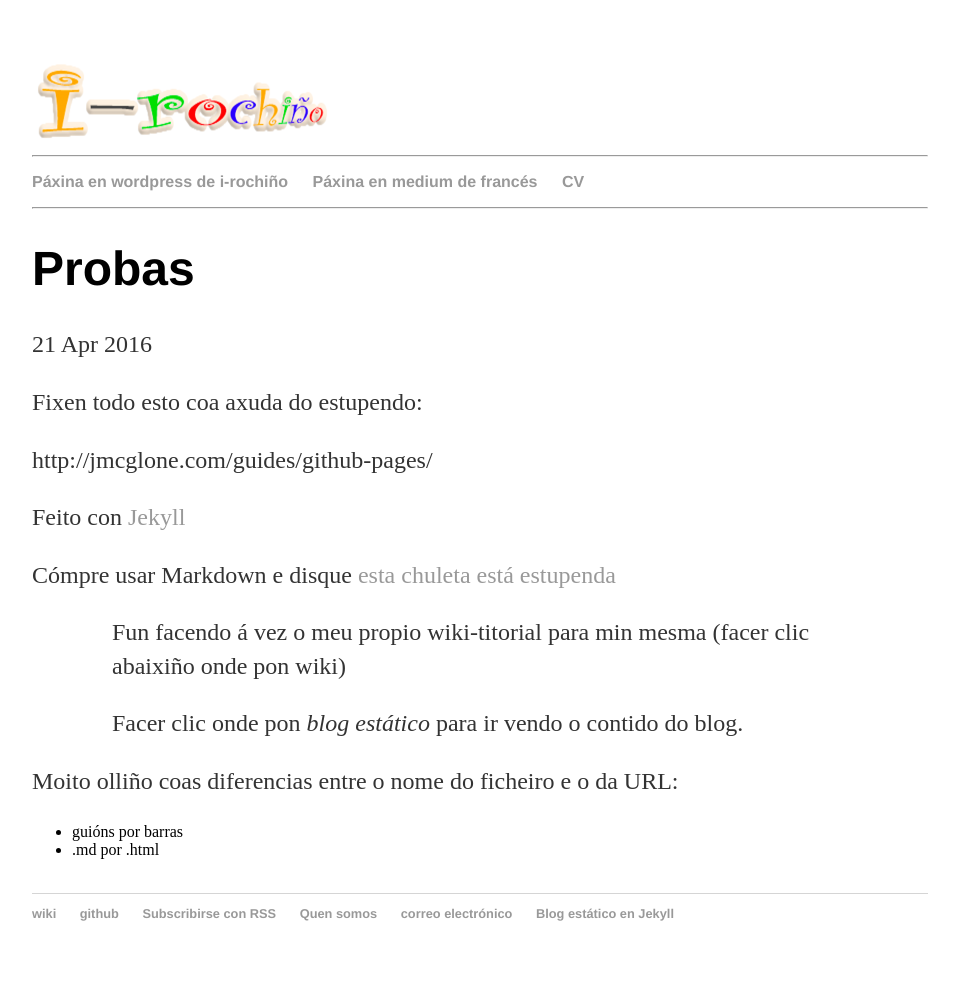
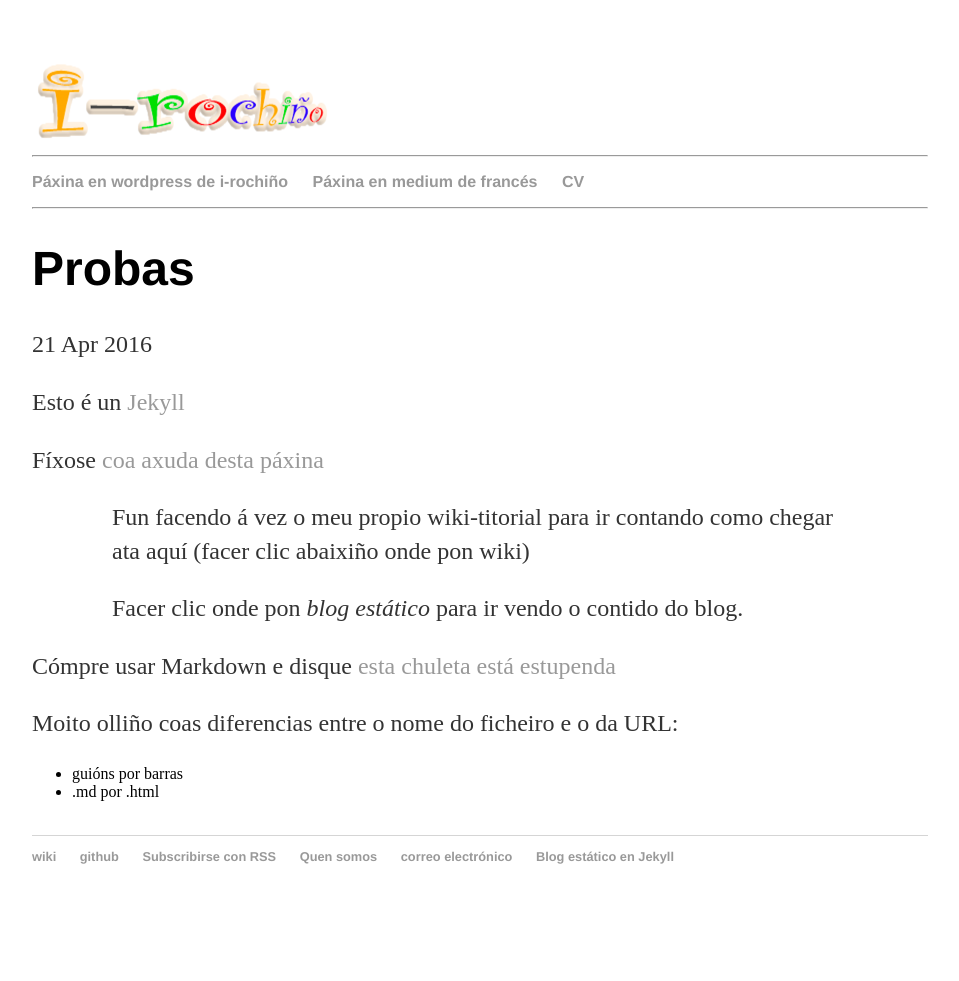
Before and after one commit to irocho/irocho.github.io, a Jekyll site: the page built from _posts/2016-04-21-primer.md, in a window 1280 px wide. Shown: the whole page, without its empty margins (160-1119 px from the left). Built offline with Jekyll 4.4.1, drawn with Linux system fonts in a browser that asks for light colours; after the commit the page ends 924 px from its top, so only the background shows below that.

Commit message:
Retocada primer.md

```diff
--- a/_posts/2016-04-21-primer.md
+++ b/_posts/2016-04-21-primer.md
@@ -3,19 +3,20 @@ layout: post
 title: "Probas"
 date: 2016-04-21
 ---
-Fixen todo esto coa axuda do estupendo:
 
-http://jmcglone.com/guides/github-pages/
+Esto é un [Jekyll](http://jekyllrb.com)
 
-Feito con [Jekyll](http://jekyllrb.com)
+Fíxose [coa axuda desta páxina](http://jmcglone.com/guides/github-pages/)
+
+
+>> Fun facendo á vez o meu propio wiki-titorial para ir contando como chegar ata aquí (facer clic abaixiño onde pon wiki)
+
+>> Facer clic onde pon *blog estático* para ir vendo o contido do blog.
 
 Cómpre usar Markdown e disque [esta chuleta está estupenda](http://packetlife.net/media/library/16/Markdown.pdf)
 
->> Fun facendo á vez o meu propio wiki-titorial para min mesma (facer clic abaixiño onde pon wiki)
-
-
->> Facer clic onde pon *blog estático* para ir vendo o contido do blog.
 
 Moito olliño coas diferencias entre o nome do ficheiro e o da URL:
+
 * guións por barras
 * .md por .html
```
